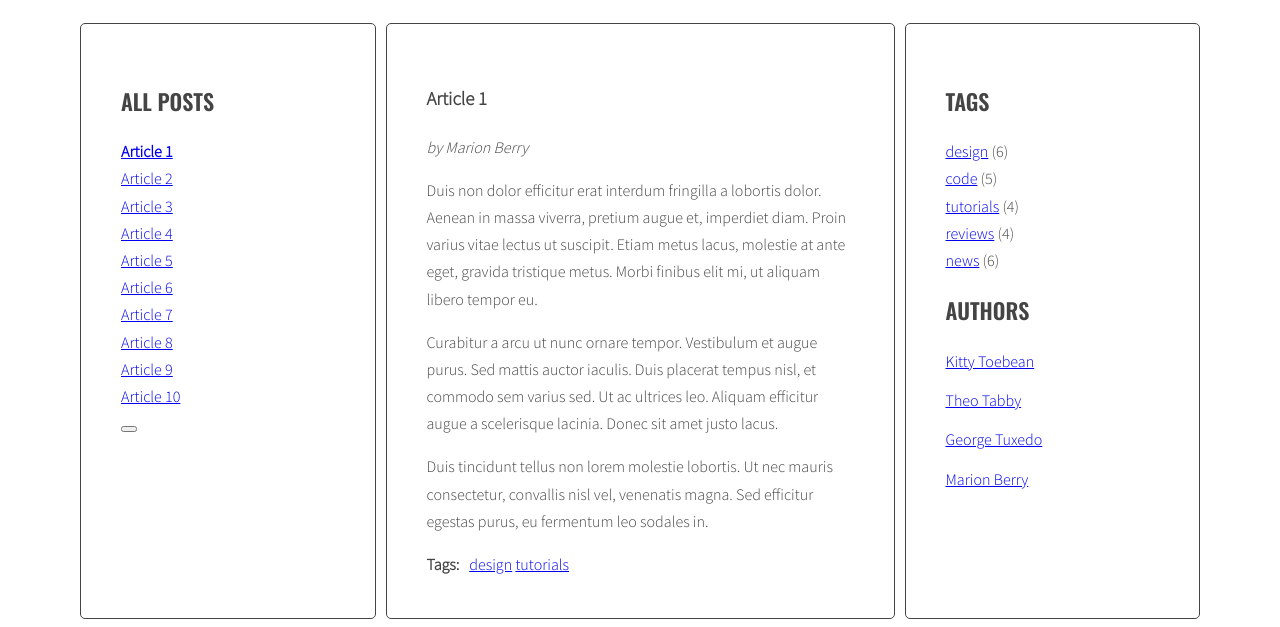
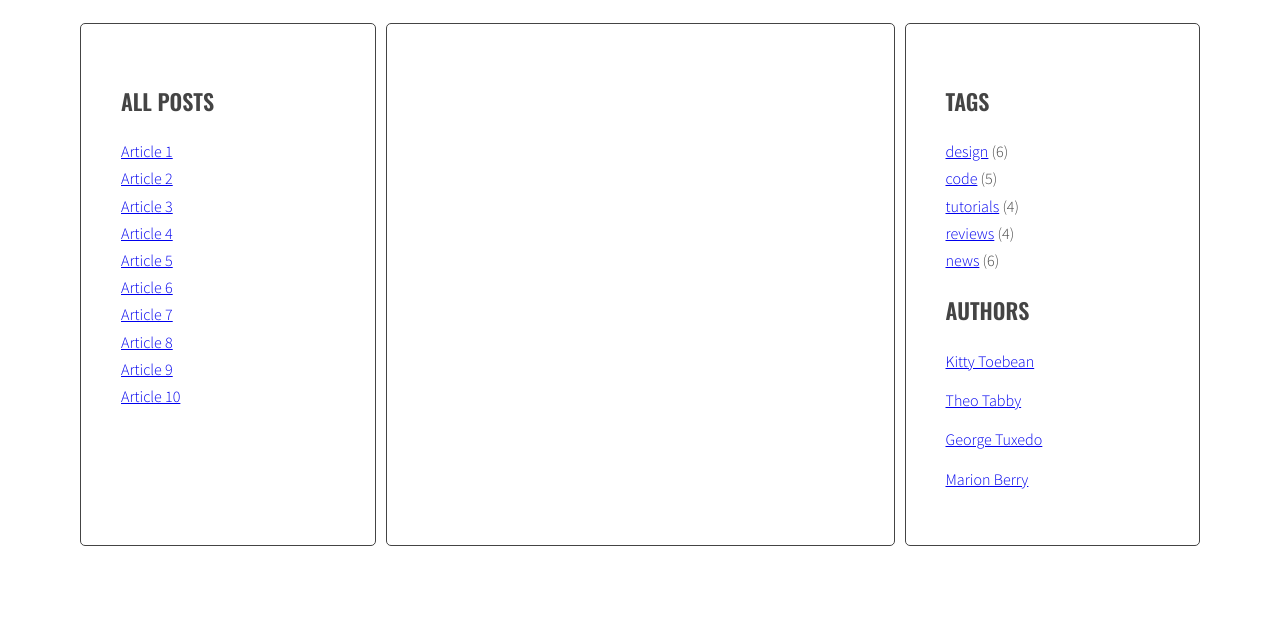
Before and after one commit to lukasz-janus/javascript-blog, a website: page index.html in a window 1280 px wide. Both pictures are taken after a click on the link "Article 2". Shown: the part 220-847 px from the top of the page. After the commit the page ends 800 px from the top, so only its background shows below. Drawn offline with nearby package versions, Linux system fonts and the light colour scheme.

Commit message:
Add script for remove class 'active' from all article links and from all articles

```diff
--- a/index.html
+++ b/index.html
@@ -24,7 +24,6 @@
                     <li><a href="#article-9"><span>Article 9</span></a></li>
                     <li><a href="#article-10"><span>Article 10</span></a></li>
                   </ul>
-                  <button id="test-button"></button>
                 </aside>
                 <section class="posts">
                   <article class="post active" id="article-1">
--- a/js/script.js
+++ b/js/script.js
@@ -11,7 +11,19 @@ const titleClickHandler = function(event){
 
     /* remove class 'active' from all article links  */
 
+    const activeLinks = document.querySelectorAll('.titles a.active');
+
+    for(let activeLink of activeLinks){
+        activeLink.classList.remove('active');
+    }
+
     /* add class 'active' to the clicked link */
+
+    const activeArticles = document.querySelectorAll('.posts article.active');
+
+    for(let activeArticle of activeArticles){
+        activeArticle.classList.remove('active');
+    }
 
     /* remove class 'active' from all articles */
 
```
